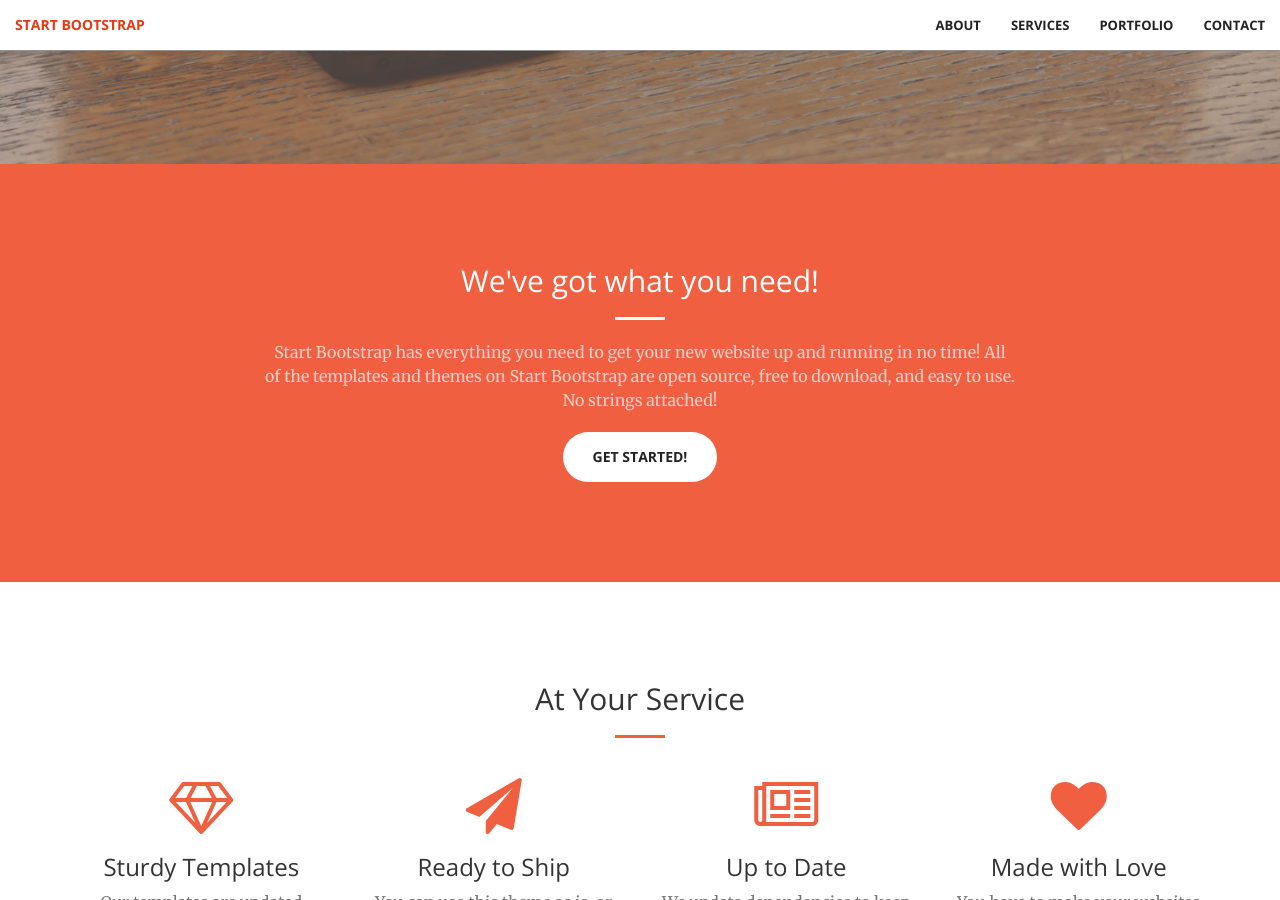
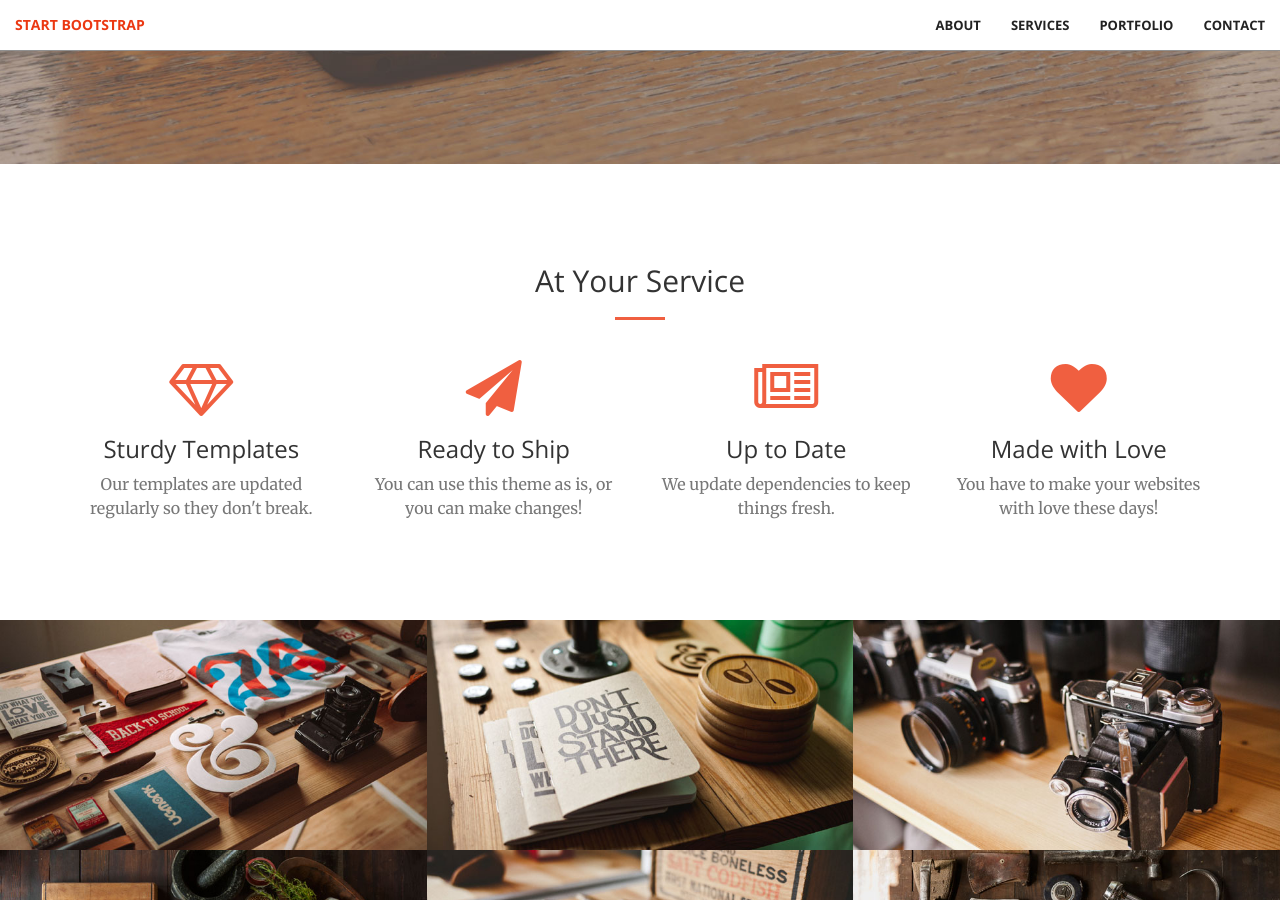
Before and after one commit to HeyalSolutions/heyalsolutions.github.io, a Jekyll site: the page built from index.html, in a window 1280 px wide and 900 px high, scrolled down 736 px. Built offline with Jekyll 4.4.1, drawn with Linux system fonts in a browser that asks for light colours; some of the changed text lies outside the part shown.

Commit message:
remove some sections
Signed-off-by: Alistair Hey <alistair@heyal.co.uk>

```diff
--- a/_includes/aside.html
+++ /dev/null
@@ -1,8 +0,0 @@
-  <aside class="bg-dark">
-      <div class="container text-center">
-          <div class="call-to-action">
-              <h2>Free Download at Start Bootstrap!</h2>
-              <a href="#" class="btn btn-default btn-xl wow tada">Download Now!</a>
-          </div>
-      </div>
-  </aside>
--- a/_includes/call-to-action.html
+++ /dev/null
@@ -1,12 +0,0 @@
-<section class="bg-primary" id="about">
-    <div class="container">
-        <div class="row">
-            <div class="col-lg-8 col-lg-offset-2 text-center">
-                <h2 class="section-heading">We've got what you need!</h2>
-                <hr class="light">
-                <p class="text-faded">Start Bootstrap has everything you need to get your new website up and running in no time! All of the templates and themes on Start Bootstrap are open source, free to download, and easy to use. No strings attached!</p>
-                <a href="#" class="btn btn-default btn-xl">Get Started!</a>
-            </div>
-        </div>
-    </div>
-</section>
--- a/_layouts/front.html
+++ b/_layouts/front.html
@@ -6,10 +6,8 @@
 <body id="page-top">
   {% include nav.html %}
   {% include header.html %}
-  {% include call-to-action.html %}
   {% include services.html %}
   {% include portfolio.html %}
-  {% include aside.html %}
   {% include contact.html %}
   {% include scripts.html %}
 </body>
```
